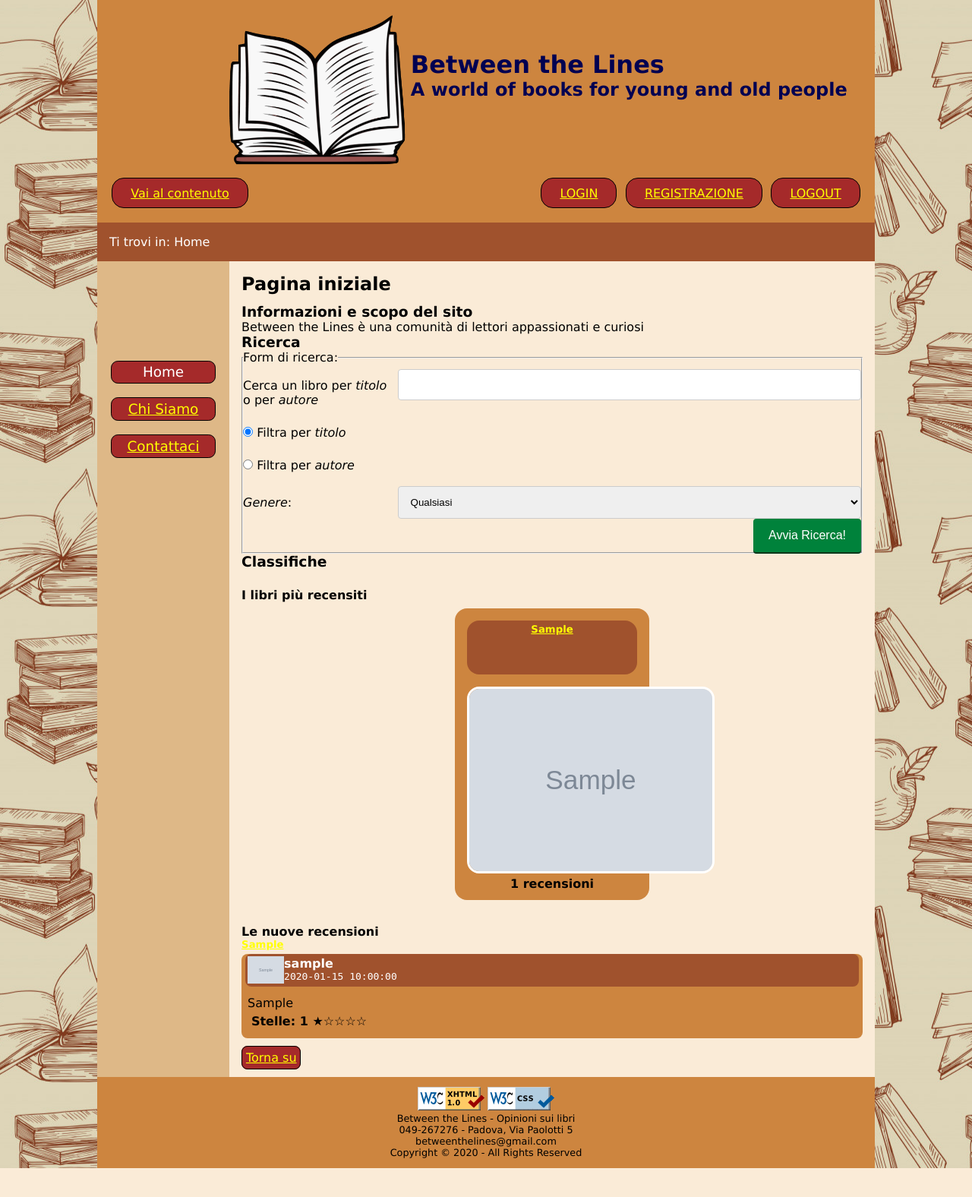
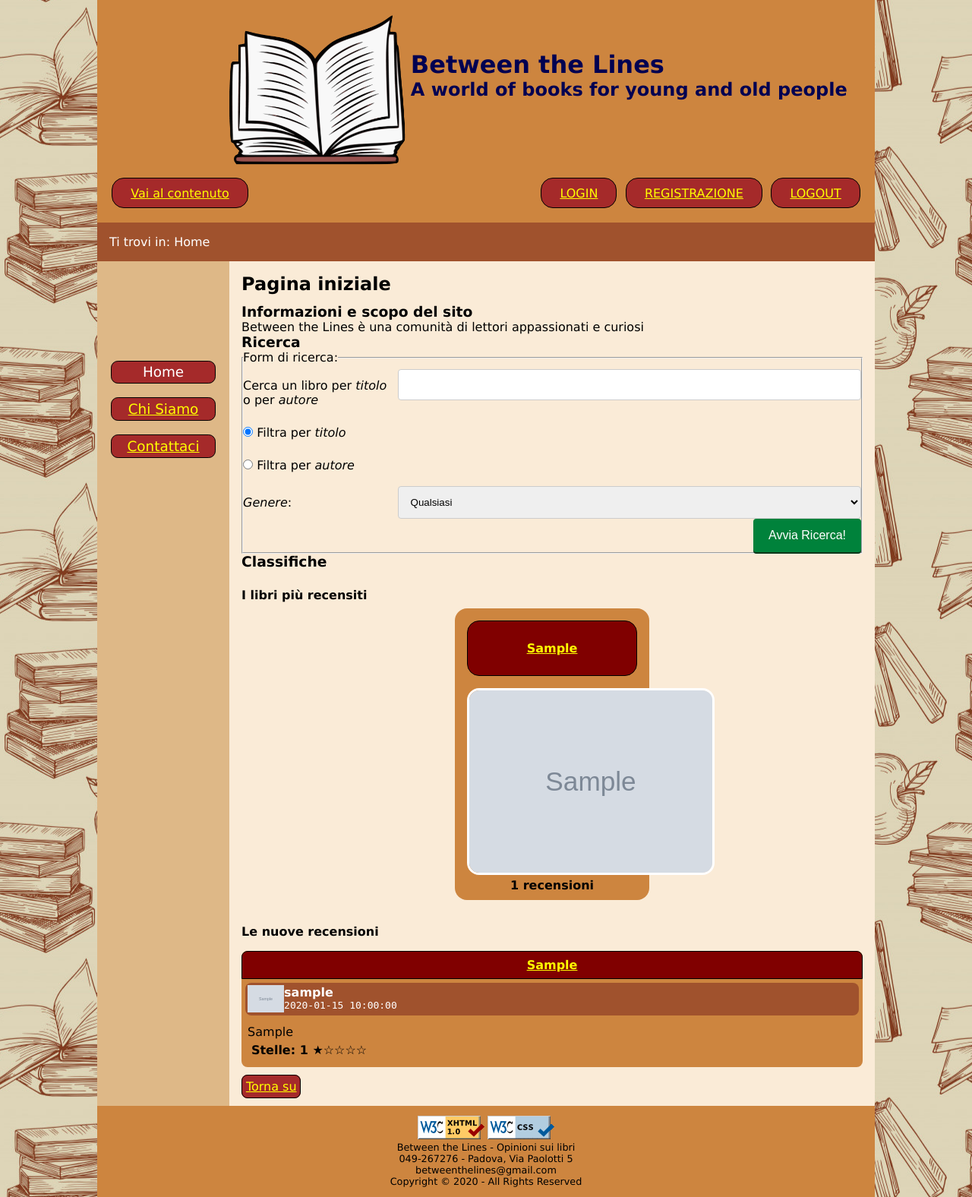
Before and after one commit to SimoDR/between-the-lines, a PHP site: page /php/index.php in a window 1280 px wide. Shown: the whole page at 76% size. Before the commit the page ends 1538 px from the top, so only its background shows below. Run offline with PHP 8.4, Linux system fonts and the light colour scheme; tables that the repository leaves empty hold one stand-in row (values such as "Sample post"); grey boxes marked "Sample" are stand-in pictures.

Commit message:
sistemate classifiche

```diff
--- a/CSS/style.css
+++ b/CSS/style.css
@@ -356,22 +356,26 @@ ul.proPic img {
 {
     font-weight:bold;
 }
+#rankingTopReview dt {
+    display: table-cell;
+    vertical-align: middle;
+    font-size: 100%;
+    background-color: maroon;
+    border-radius: 1em;
+    -webkit-border-radius: 1em;
+    -moz-border-radius: 1em;
+    text-align: center;
+    padding: 0.2em;
+    width: 15em;
+    height: 4em;
+    border: 0.05em solid black;
+}
 
 #rankingTopReview img {
     border-radius: 1em;
     height: 15em;
     border: 0.2em solid white;
     margin-top: 1em;
-}
-
-#rankingTopReview dt {
-    background-color: sienna;
-    border-radius: 1em;
-    -webkit-border-radius: 1em;
-    -moz-border-radius: 1em;
-    text-align: center;
-    padding: 0.2em;
-    height: 4em;
 }
 
 #rankingTopReview dd{
@@ -386,6 +390,18 @@ ul.proPic img {
 
 #rankingLastReview ol{
     list-style-type: none;
+}
+
+#rankingLastReview h5{
+    font-size: 100%;
+    background-color: maroon;
+    border-radius: 0.5em 0.5em 0 0;
+    -webkit-border-radius: 0.5em 0.5em 0 0;
+    -moz-border-radius: 0.5em 0.5em 0 0;
+    padding: 0.5em;
+    margin-top: 1em;
+    text-align: center;
+    border: 0.05em solid black;
 }
 
 
--- a/HTML/ricerca.html
+++ b/HTML/ricerca.html
@@ -41,7 +41,7 @@
                             <label for="search_bar">Cerca un libro per <em>titolo</em> o per <em>autore</em></label>
                         </div>
                         <div class="col-75">
-                            <input id="search_bar" name="search_bar" type="text"/>
+                            <input id="search_bar" name="search_bar" type="text" value=""/>
                         </div>
                     </div>
 
--- a/php/index.php
+++ b/php/index.php
@@ -50,7 +50,7 @@ if ($connectionSuccess == false) {
         $topReview = '<div id="rankingTopReview"><h4>I libri più recensiti </h4><ol>';
         foreach ($queryTopReview as $book) {
             $topReview .= '<li><dl>';
-            $topReview .= '<dt><h5><a href="dettagliLibro.php?id_libro=' . $book['id'] . '">' . $book['titolo'] . '</a></h5></dt>';
+            $topReview .= '<dt><a href="dettagliLibro.php?id_libro=' . $book['id'] . '">' . $book['titolo'] . '</a></dt>';
             $topReview .= '<dd><img src="' . $book['path_img'] . '" alt="' . $book['alt_text'] . '" /> </dd>';
             $topReview .= '<dd>' . $book['nrecensioni'] . ' recensioni</dd>';
             $topReview .= '</dl></li>';
@@ -62,15 +62,14 @@ if ($connectionSuccess == false) {
     }
 
     if ($queryLastReview != null) {
-        $lastReview = '<div id="rankingLastReview"><h4>Le nuove recensioni</h4><ol class="reviewList">';
+        $lastReview = '<div id="rankingLastReview"><h4>Le nuove recensioni</h4><ol>';
         foreach ($queryLastReview as $book) {
 
-            $lastReview .= '<li>
+            $lastReview .= '<li class="review">
             <h5><a href="dettagliLibro.php?id_libro=' . $book['id'] . '">' . $book['titolo'] . '</a></h5>';
 
 
             $lastReview .= '
-            <div class="review">
             <div class="reviewDetails">
             <img class="userPic" src="' . $book['foto'] . '" alt="' . $book['alt'] . '" />' .
              '<span class="username">' . $book['nome'] . '</span>' .
@@ -78,7 +77,7 @@ if ($connectionSuccess == false) {
 
              . '<div class="reviewContent"><span>' . $book['testo'] . '</span>' .
              '<span class="stelle">' . round($book['valutazione'],1) . " " .printStars($book['valutazione']) . '</span></div>';
-            $lastReview .= '</div></li>';
+            $lastReview .= '</li>';
         }
 
         $lastReview .= '</ol></div>';
```
